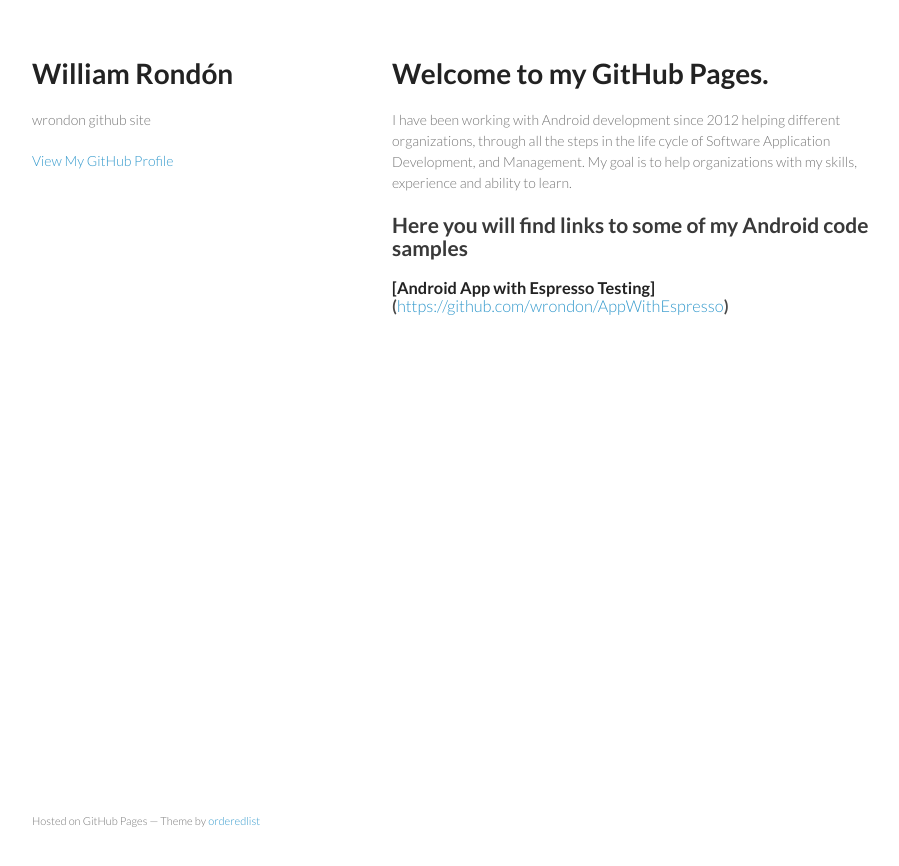
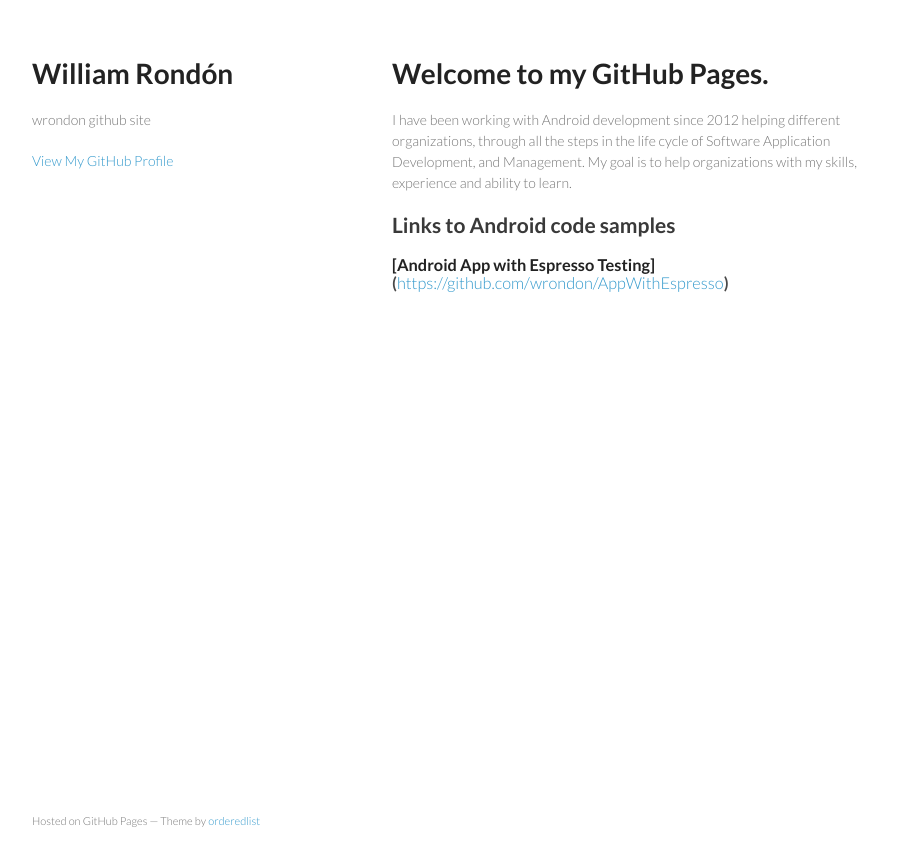
Before and after one commit to wrondon/wrondon.github.io, a Jekyll site: the page index.html, which Jekyll copies as it is, in a window 1280 px wide. Shown: the top 866 px of the page, without its empty margins (178-1077 px from the left). Built offline with Jekyll 4.4.1, drawn with Linux system fonts in a browser that asks for light colours.

Commit message:
Replace master branch with page content via GitHub

```diff
--- a/index.html
+++ b/index.html
@@ -29,7 +29,7 @@
 <p>I have been working with Android development since 2012 helping different organizations, through all the steps in the life cycle of Software Application Development, and Management. My goal is to help organizations with my skills, experience and ability to learn.</p>
 
 <h2>
-<a id="here-you-will-find-links-to-some-of-my-android-code-samples" class="anchor" href="#here-you-will-find-links-to-some-of-my-android-code-samples" aria-hidden="true"><span class="octicon octicon-link"></span></a>Here you will find links to some of my Android code samples</h2>
+<a id="links-to-android-code-samples" class="anchor" href="#links-to-android-code-samples" aria-hidden="true"><span class="octicon octicon-link"></span></a>Links to Android code samples</h2>
 
 <h3>
 <a id="android-app-with-espresso-testinghttpsgithubcomwrondonappwithespresso" class="anchor" href="#android-app-with-espresso-testinghttpsgithubcomwrondonappwithespresso" aria-hidden="true"><span class="octicon octicon-link"></span></a>
--- a/params.json
+++ b/params.json
@@ -1 +1 @@
-{"name":"William Rondón","tagline":"wrondon github site","body":"#Welcome to my GitHub Pages.\r\nI have been working with Android development since 2012 helping different organizations, through all the steps in the life cycle of Software Application Development, and Management. My goal is to help organizations with my skills, experience and ability to learn.\r\n\r\n## Here you will find links to some of my Android code samples\r\n\r\n### **[Android App with Espresso Testing]**(https://github.com/wrondon/AppWithEspresso)\r\n\r\n\r\n","google":"","note":"Don't delete this file! It's used internally to help with page regeneration."}
+{"name":"William Rondón","tagline":"wrondon github site","body":"#Welcome to my GitHub Pages.\r\nI have been working with Android development since 2012 helping different organizations, through all the steps in the life cycle of Software Application Development, and Management. My goal is to help organizations with my skills, experience and ability to learn.\r\n\r\n## Links to Android code samples\r\n\r\n### **[Android App with Espresso Testing]**(https://github.com/wrondon/AppWithEspresso)\r\n\r\n\r\n","google":"","note":"Don't delete this file! It's used internally to help with page regeneration."}
```
